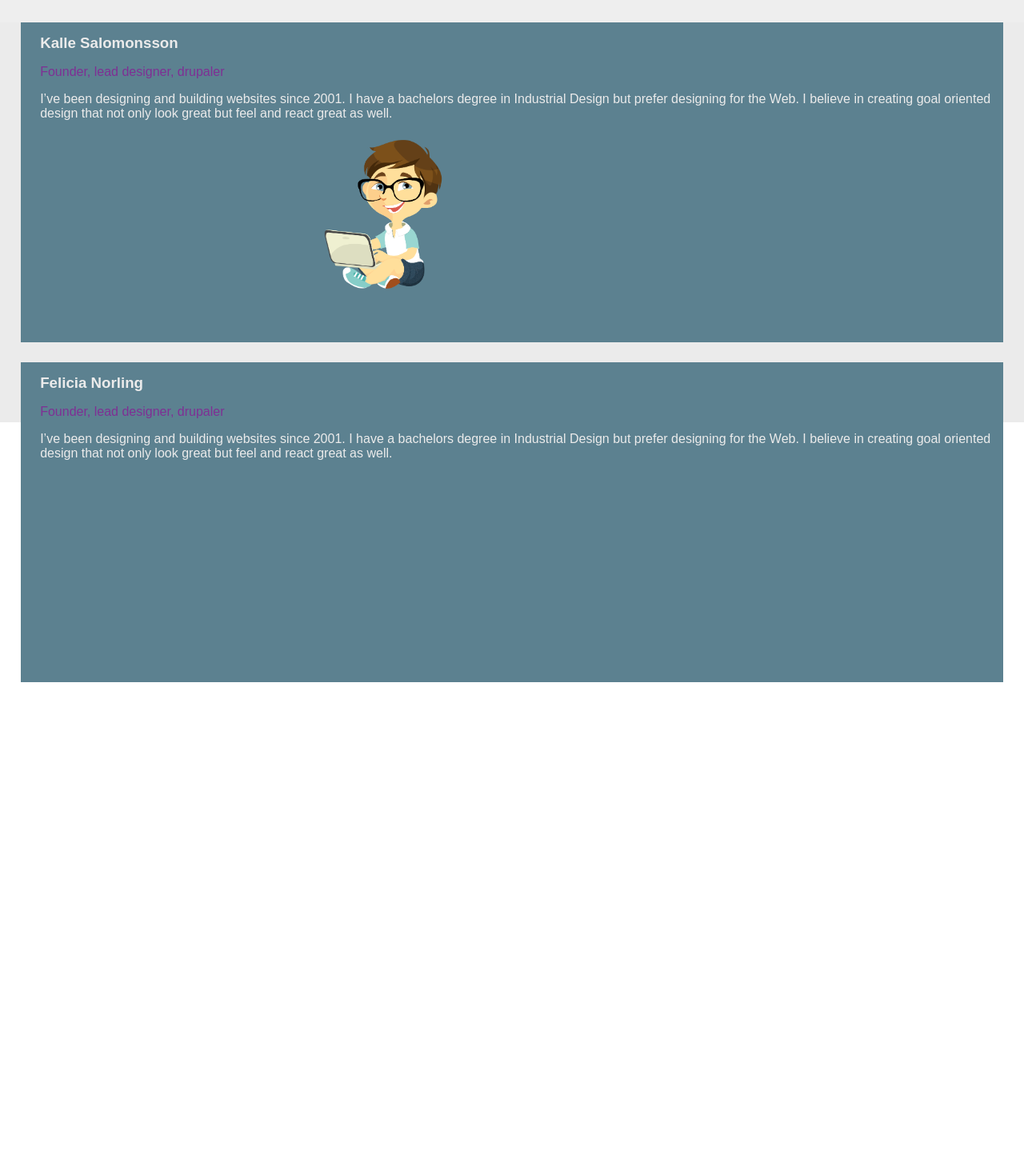
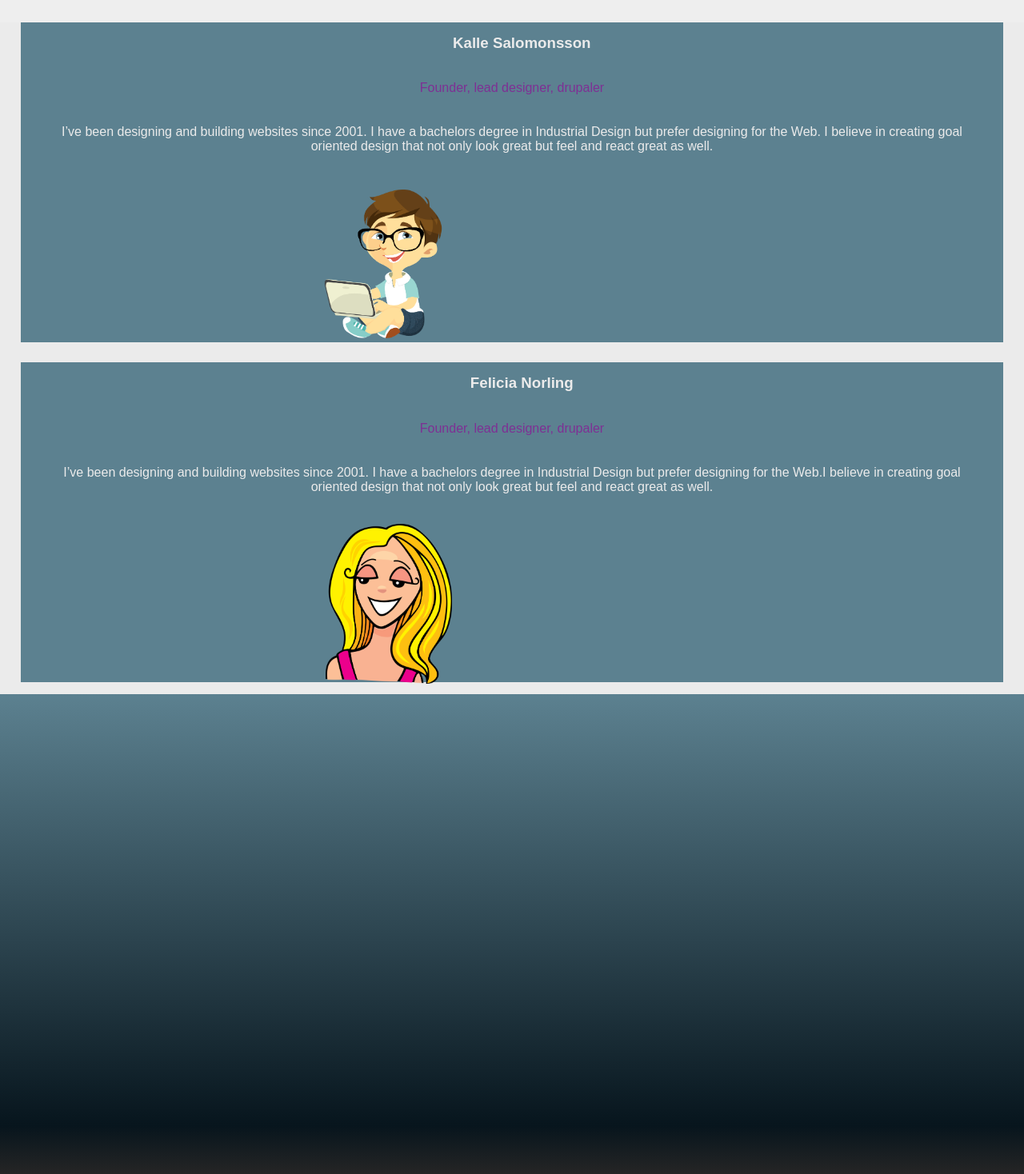
Before and after one commit to Snudde/gruppuppgift_webbsida, a plain HTML site: page aboutus.html in a window 1280 px wide. Shown: the part 1062-2530 px from the top of the page at 80% size. Before the commit the page ends 1915 px from the top, so only its background shows below. Drawn offline with Linux system fonts and the light colour scheme.

Commit message:
centrerat samt lade till gradient

```diff
--- a/aboutus.html
+++ b/aboutus.html
@@ -16,7 +16,7 @@
 
 		<div class="background_section">
 			<img src="pics/computer.jpg" alt="computer">
-			<h2>About us</h2>
+			<h1>About us</h1>
 			<p>Lorem ipsum dolor sit amet, consectetur adipiscing elit. Integer dapibus eleifend lorem in finibus. Maecenas congue hendrerit fringilla. </p>
 		</div>
 
@@ -31,13 +31,19 @@
 			<div class="about_second">
 				<h3>Felicia Norling</h3>
 				<p>Founder, lead designer, drupaler</p>
-				<p>I’ve been designing and building websites since 2001. I have a bachelors degree in Industrial Design but prefer designing for the Web.
-
-I believe in creating goal oriented design that not only look great but feel and react great as well.</p>
+				<p>I’ve been designing and building websites since 2001. I have a bachelors degree in Industrial Design but prefer designing for the Web.I believe in creating goal oriented design that not only look great but feel and react great as well.</p>
+				<img src="pics/girl2.png" alt="girl" height="200">
 			</div>
 			</div>
 
-		</div>
+			<div class="skill_section">
+
+			</div>
+
+			<footer>
+
+			</footer>
+
 
 
 	</div>
--- a/stylee.css
+++ b/stylee.css
@@ -40,11 +40,11 @@ body {
 }
 
 
-.background_section h2 {
+.background_section h1 {
 	color: #ebebeb;
 	position: absolute;
-	top: 130px;
-	left: 60px;
+	top: 120px;
+	left: 155px;
 	text-shadow: 2px 2px #252525;
 }
 
@@ -58,7 +58,7 @@ body {
 
 .about_section {
 	background-color: #ebebeb;
-	height: 500px;
+	height: 840px;
 
 }
 
@@ -71,10 +71,10 @@ body {
 }
 
 .about_first h3, .about_second h3 {
-
 	padding-left: 2%;
 	padding-top: 15px;
 	margin-bottom: 0;
+	text-align: center;
 
 }
 
@@ -82,7 +82,8 @@ body {
 	color: #7e3094;
 }
 .about_first p, .about_second p {
-	margin-left: 2%
+	margin: 3%;
+	text-align: center;
 }
 
 .about_first img {
@@ -90,18 +91,18 @@ body {
 
 }
 
-/*
-.about_first h3 {
-	float: left;
-	display: inline-block;
+.about_second img {
+	margin-left: 31%;
+
 }
 
-.about_first p:nth-child(2) {
-	float: left;
-	display: inline-block;
+
+.skill_section {
+	height: 600px;
+	background-color: #5c8190;
+	background: linear-gradient(360deg, #252525, #07151d 10%, #5c8190);
+
 }
-*/
-
 
  @media only screen and (min-width: 480px) {
  	#wrapper{
```
